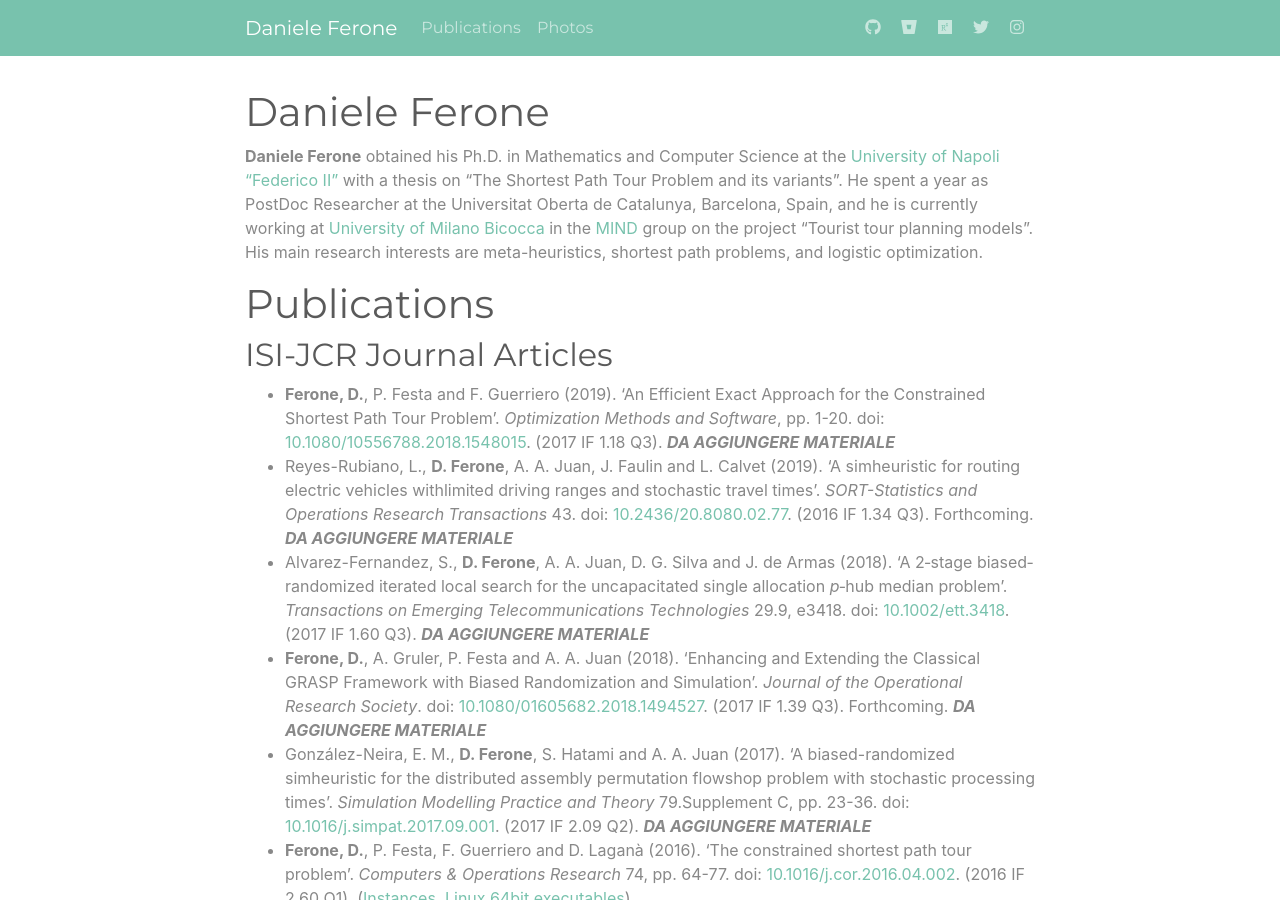
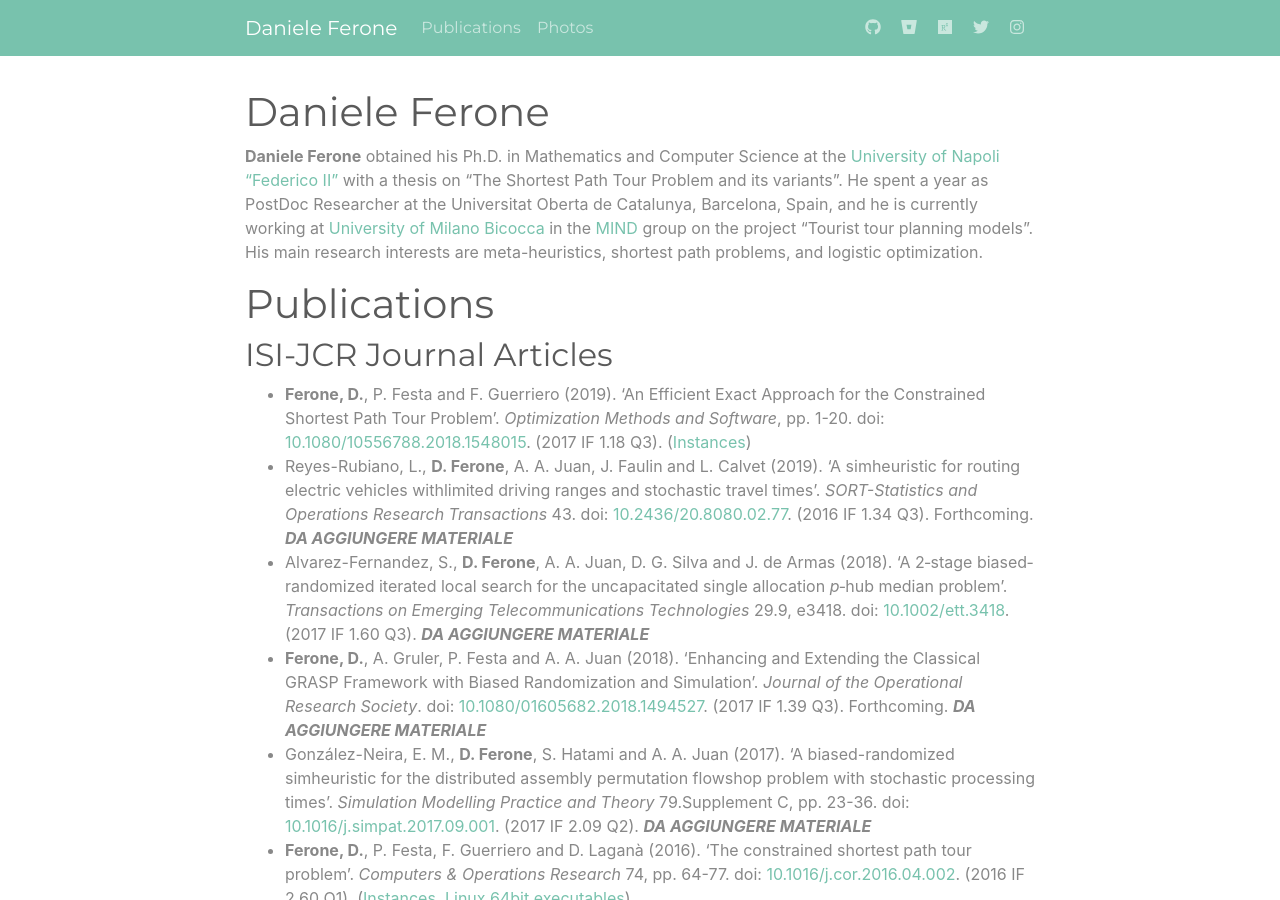
Before and after one commit to fdaniele85/fdaniele85.github.io, a Jekyll site: the page built from index.html, in a window 1280 px wide and 900 px high. Built offline with Jekyll 4.4.1, drawn with Linux system fonts in a browser that asks for light colours; nearby versions of some CDN libraries; comment, search, counter and statistics services are not loaded; some of the changed text lies outside the part shown.

Commit message:
Aggiunta favicon e materiale da MEGA

```diff
--- a/index.html
+++ b/index.html
@@ -30,7 +30,7 @@ $(document).ready(function(){
 <h2 id="isi-jcr-journal-articles">ISI-JCR Journal Articles</h2>
 
 <ul>
-  <li><strong>Ferone, D.</strong>, P. Festa and F. Guerriero (2019). ‘An Efficient Exact Approach for the Constrained Shortest Path Tour Problem’. <em>Optimization Methods and Software</em>, pp. 1-20. doi: <a href="https://doi.org/10.1080/10556788.2018.1548015">10.1080/10556788.2018.1548015</a>. (2017 IF 1.18 Q3). <strong><em>DA AGGIUNGERE MATERIALE</em></strong></li>
+  <li><strong>Ferone, D.</strong>, P. Festa and F. Guerriero (2019). ‘An Efficient Exact Approach for the Constrained Shortest Path Tour Problem’. <em>Optimization Methods and Software</em>, pp. 1-20. doi: <a href="https://doi.org/10.1080/10556788.2018.1548015">10.1080/10556788.2018.1548015</a>. (2017 IF 1.18 Q3). (<a href="https://mega.nz/#!3FwkWCCZ!KYvjDfDxz3inlxwi95vm9ej1syyV21dt-Uohy5EGBtc">Instances</a>)</li>
   <li>Reyes-Rubiano, L., <strong>D. Ferone</strong>, A. A. Juan, J. Faulin and L. Calvet (2019). ‘A simheuristic for routing electric vehicles withlimited driving ranges and stochastic travel times’. <em>SORT-Statistics and Operations Research Transactions</em> 43. doi: <a href="https://doi.org/10.2436/20.8080.02.77">10.2436/20.8080.02.77</a>. (2016 IF 1.34 Q3). Forthcoming. <strong><em>DA AGGIUNGERE MATERIALE</em></strong></li>
   <li>Alvarez-Fernandez, S., <strong>D. Ferone</strong>, A. A. Juan, D. G. Silva and J. de Armas (2018). ‘A 2‐stage biased‐randomized iterated local search for the uncapacitated single allocation <em>p</em>‐hub median problem’. <em>Transactions on Emerging Telecommunications Technologies</em> 29.9, e3418. doi: <a href="https://doi.org/10.1002/ett.3418">10.1002/ett.3418</a>. (2017 IF 1.60 Q3). <strong><em>DA AGGIUNGERE MATERIALE</em></strong></li>
   <li><strong>Ferone, D.</strong>, A. Gruler, P. Festa and A. A. Juan (2018). ‘Enhancing and Extending the Classical GRASP Framework with Biased Randomization and Simulation’. <em>Journal of the Operational Research Society</em>. doi: <a href="https://doi.org/10.1080/01605682.2018.1494527">10.1080/01605682.2018.1494527</a>. (2017 IF 1.39 Q3). Forthcoming. <strong><em>DA AGGIUNGERE MATERIALE</em></strong></li>
```
Also changed, not shown: other parts of index.html (+1 -1 lines), favicon.ico (added). Lines whose indentation alone changed are shown as unchanged.
